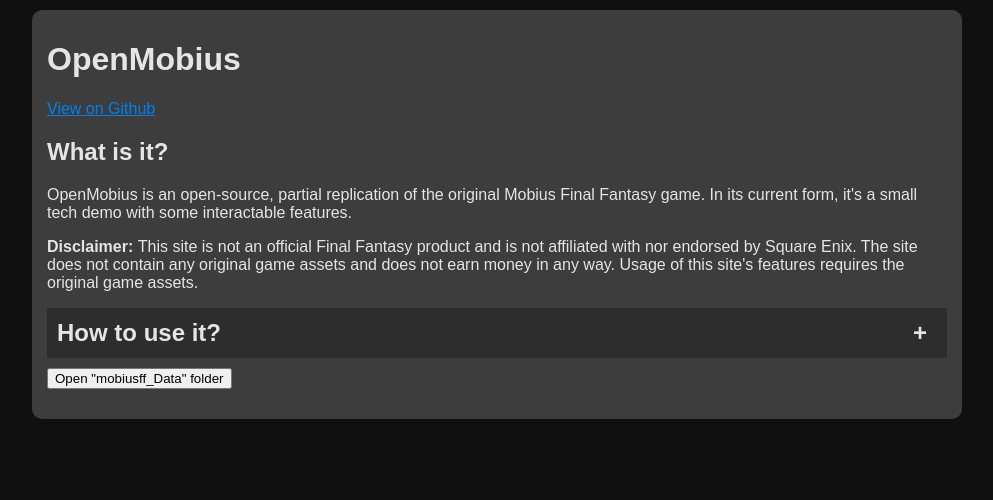
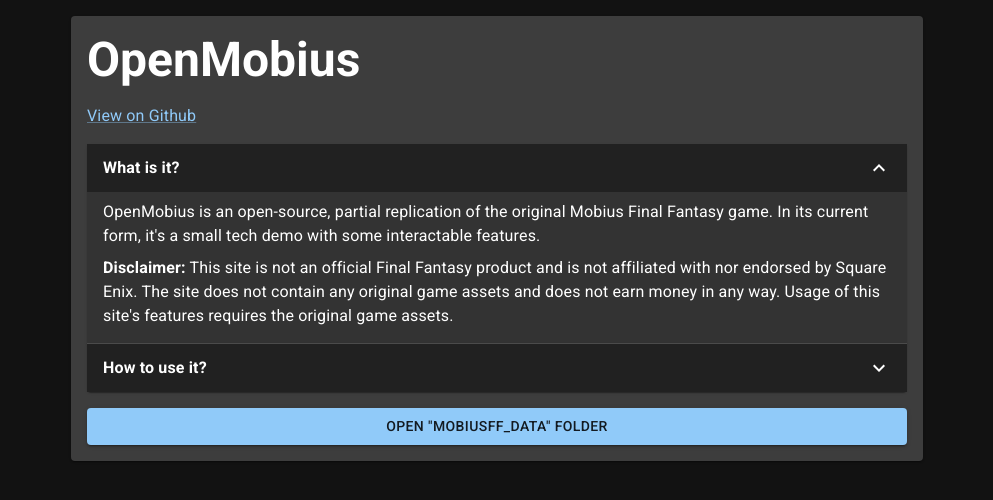
Before and after one commit to pohjantahti/openmobius, a React (Vite) app: page / in a window 1280 px wide. Shown: the top 500 px of the page, without its empty margins (143-1136 px from the left). Built offline with nearby package versions, Linux system fonts and the light colour scheme.

Commit message:
Migrate to Material UI

```diff
--- a/package.json
+++ b/package.json
@@ -5,6 +5,11 @@
     "private": true,
     "type": "module",
     "dependencies": {
+        "@emotion/react": "^11.11.3",
+        "@emotion/styled": "^11.11.0",
+        "@fontsource/roboto": "^5.0.8",
+        "@mui/icons-material": "^5.15.10",
+        "@mui/material": "^5.15.10",
         "react": "^18.2.0",
         "react-dom": "^18.2.0",
         "react-window": "^1.8.10"
--- a/src/index.css
+++ b/src/index.css
@@ -1,5 +1,5 @@
 body {
     margin: 0;
-    background-color: #101010;
+    background-color: #121212;
     font-family: Arial, sans-serif;
 }
--- a/src/pages/main-menu/Router.tsx
+++ b/src/pages/main-menu/Router.tsx
@@ -1,4 +1,5 @@
 import { useState } from "react";
+import { ScopedCssBaseline } from "@mui/material";
 import StartInfo from "./views/StartInfo";
 import MainMenu from "./views/MainMenu";
 import StartMenu from "../replica/components/view/StartMenu";
@@ -19,9 +20,15 @@ function Router() {
     return (
         <>
             {startInfoComplete ? (
-                routes[route]
+                route === "replica" ? (
+                    <StartMenu />
+                ) : (
+                    <ScopedCssBaseline>{routes[route]}</ScopedCssBaseline>
+                )
             ) : (
-                <StartInfo setStartInfoComplete={setStartMenuComplete} />
+                <ScopedCssBaseline>
+                    <StartInfo setStartInfoComplete={setStartMenuComplete} />
+                </ScopedCssBaseline>
             )}
         </>
     );
--- a/src/pages/main-menu/views/MainMenu.tsx
+++ b/src/pages/main-menu/views/MainMenu.tsx
@@ -1,5 +1,5 @@
+import { Card, CardActionArea, CardContent, Container, Stack, Typography } from "@mui/material";
 import { RouteOptions } from "../Router";
-import Box from "../components/Box";
 
 interface Props {
     setRoute: React.Dispatch<React.SetStateAction<RouteOptions>>;
@@ -8,61 +8,54 @@ interface Props {
 function MainMenu(props: Props) {
     const { setRoute } = props;
     return (
-        <div
-            style={{
-                display: "flex",
-                flexDirection: "column",
-                justifyContent: "center",
-                alignItems: "center",
-                width: "100%",
-            }}
-        >
-            <Box
-                style={{
-                    width: 900,
-                    height: 200,
-                    margin: 10,
-                    display: "flex",
-                    justifyContent: "center",
-                    alignItems: "center",
-                    flexDirection: "column",
-                }}
-            >
-                <h1>OpenMobius</h1>
-                <p>Choose your activity</p>
-            </Box>
-            <div
-                style={{
-                    display: "flex",
-                    justifyContent: "center",
-                    width: 900,
-                }}
-            >
-                <Box
-                    style={{
-                        width: "100%",
-                        height: 200,
-                        display: "flex",
-                        justifyContent: "center",
-                        alignItems: "center",
-                        margin: "0px 10px 0px 0px",
-                    }}
-                >
-                    <h1 onClick={() => setRoute("assetViewer")}>Asset Viewer</h1>
-                </Box>
-                <Box
-                    style={{
-                        width: "100%",
+        <Container maxWidth="md" sx={{ padding: 2 }}>
+            <Stack spacing={2}>
+                <Card
+                    sx={{
                         height: 200,
                         display: "flex",
                         justifyContent: "center",
                         alignItems: "center",
                     }}
                 >
-                    <h1 onClick={() => setRoute("replica")}>Replica</h1>
-                </Box>
-            </div>
-        </div>
+                    <CardContent>
+                        <Typography variant="h4" fontWeight="bold">
+                            OpenMobius
+                        </Typography>
+                    </CardContent>
+                </Card>
+                <Stack direction="row" spacing={2}>
+                    <Card sx={{ width: "50%" }} onClick={() => setRoute("assetViewer")}>
+                        <CardActionArea
+                            sx={{
+                                height: 150,
+                                display: "flex",
+                                justifyContent: "center",
+                                alignItems: "center",
+                            }}
+                        >
+                            <CardContent>
+                                <Typography variant="h5">Asset Viewer</Typography>
+                            </CardContent>
+                        </CardActionArea>
+                    </Card>
+                    <Card sx={{ width: "50%" }} onClick={() => setRoute("replica")}>
+                        <CardActionArea
+                            sx={{
+                                height: 150,
+                                display: "flex",
+                                justifyContent: "center",
+                                alignItems: "center",
+                            }}
+                        >
+                            <CardContent>
+                                <Typography variant="h5">Replica</Typography>
+                            </CardContent>
+                        </CardActionArea>
+                    </Card>
+                </Stack>
+            </Stack>
+        </Container>
     );
 }
 
--- a/src/pages/main-menu/views/StartInfo.tsx
+++ b/src/pages/main-menu/views/StartInfo.tsx
@@ -1,6 +1,17 @@
 import { setBaseDirectoryHandle } from "@extractor/fileSystemAccess";
-import Box from "../components/Box";
-import Collapse from "../components/Collapse";
+import {
+    Container,
+    Paper,
+    Typography,
+    Link,
+    Accordion,
+    AccordionSummary,
+    AccordionDetails,
+    Button,
+    Stack,
+    Box,
+} from "@mui/material";
+import ExpandMoreIcon from "@mui/icons-material/ExpandMore";
 
 interface Props {
     setStartInfoComplete: React.Dispatch<React.SetStateAction<boolean>>;
@@ -14,43 +25,47 @@ function StartInfo(props: Props) {
     };
 
     return (
-        <div
-            style={{
-                position: "absolute",
-                display: "flex",
-                justifyContent: "center",
-                width: "100%",
-            }}
+        <Container maxWidth="md">
+            <Paper sx={{ padding: 2, marginTop: 2 }}>
+                <Stack spacing={2}>
+                    <Typography variant="h3" fontWeight="bold">
+                        OpenMobius
+                    </Typography>
+                    <Link href="https://github.com/pohjantahti/openmobius">View on Github</Link>
+                    <Box>
+                        <Accordion defaultExpanded disableGutters>
+                            <AccordionSummary
+                                expandIcon={<ExpandMoreIcon />}
+                                sx={{ fontWeight: "bold", backgroundColor: "#212121" }}
                             >
-            <Box
-                style={{
-                    width: 900,
-                    margin: "10px",
-                    padding: "10px 15px 30px",
-                }}
+                                What is it?
+                            </AccordionSummary>
+                            <AccordionDetails sx={{ backgroundColor: "#333333" }}>
+                                <Typography variant="body1" marginBottom={1}>
+                                    OpenMobius is an open-source, partial replication of the
+                                    original Mobius Final Fantasy game. In its current form, it's a
+                                    small tech demo with some interactable features.
+                                </Typography>
+                                <Typography>
+                                    <b>Disclaimer:</b> This site is not an official Final Fantasy
+                                    product and is not affiliated with nor endorsed by Square Enix.
+                                    The site does not contain any original game assets and does not
+                                    earn money in any way. Usage of this site's features requires
+                                    the original game assets.
+                                </Typography>
+                            </AccordionDetails>
+                        </Accordion>
+                        <Accordion disableGutters>
+                            <AccordionSummary
+                                expandIcon={<ExpandMoreIcon />}
+                                sx={{ fontWeight: "bold", backgroundColor: "#212121" }}
                             >
-                <h1>OpenMobius</h1>
-
-                <a style={{ color: "#0080EE" }} href="https://github.com/pohjantahti/openmobius">
-                    View on Github
-                </a>
-
-                <h2>What is it?</h2>
+                                How to use it?
+                            </AccordionSummary>
+                            <AccordionDetails sx={{ backgroundColor: "#333333" }}>
                                 <p>
-                    OpenMobius is an open-source, partial replication of the original Mobius Final
-                    Fantasy game. In its current form, it's a small tech demo with some interactable
-                    features.
+                                    <b>Base requirements:</b>
                                 </p>
-                <p>
-                    <b>Disclaimer: </b>
-                    This site is not an official Final Fantasy product and is not affiliated with
-                    nor endorsed by Square Enix. The site does not contain any original game assets
-                    and does not earn money in any way. Usage of this site's features requires the
-                    original game assets.
-                </p>
-
-                <Collapse title="How to use it?">
-                    <p>Base requirements:</p>
                                 <ul>
                                     <li>Original Mobius Final Fantasy game assets (GL version)</li>
                                     <li>
@@ -64,20 +79,24 @@ function StartInfo(props: Props) {
                                     </li>
                                 </ul>
 
-                    <p>Instructions (written for Windows but applicable to any other OS)</p>
+                                <p>
+                                    <b>Instructions</b> (written for Windows but applicable to any
+                                    other OS)
+                                </p>
                                 <ol>
                                     <li>
                                         Figure out the location of your game assets:
                                         <ul>
                                             <li>If you know this, skip to 2.</li>
                                             <li>
-                                    If you do not know, they are likely in the default Steam
-                                    installation location (on Windows "C:\Program Files
-                                    (x86)\Steam\steamapps\common\MOBIUS FINAL FANTASY").
+                                                If you do not know, they are likely in the default
+                                                Steam installation location (on Windows "C:\Program
+                                                Files (x86)\Steam\steamapps\common\MOBIUS FINAL
+                                                FANTASY").
                                             </li>
                                             <li>
-                                    If you can't find them, searching for "mobiusff.exe" in File
-                                    Explorer may help you find them.
+                                                If you can't find them, searching for "mobiusff.exe"
+                                                in File Explorer may help you find them.
                                             </li>
                                         </ul>
                                     </li>
@@ -91,22 +110,30 @@ function StartInfo(props: Props) {
                                     <br />
 
                                     <li>
-                            Make sure that your game assets are not located in a protected folder
-                            that File System Access API can't access due to security reasons. If
-                            they are, copy them to a non-protected location.
+                                        Make sure that your game assets are not located in a
+                                        protected folder that File System Access API can't access
+                                        due to security reasons. If they are, copy them to a
+                                        non-protected location.
                                         <br />
                                         <br />
                                         Examples of protected folders:
                                         <ul>
-                                <li>"Program Files (x86)" (the default Steam location)</li>
-                                <li>Other Windows related folders: Program Files, Windows</li>
-                                <li>Some user folders: Downloads, Documents, Desktop</li>
+                                            <li>
+                                                "Program Files (x86)" (the default Steam location)
+                                            </li>
+                                            <li>
+                                                Other Windows related folders: Program Files,
+                                                Windows
+                                            </li>
+                                            <li>
+                                                Some user folders: Downloads, Documents, Desktop
+                                            </li>
                                         </ul>
                                         Examples of non-protected locations:
                                         <ul>
                                             <li>
-                                    A folder in the root of your Windows drive (for example,
-                                    "C:\mobiusfolder").
+                                                A folder in the root of your Windows drive (for
+                                                example, "C:\mobiusfolder").
                                             </li>
                                             <li>A folder in another drive (A, B, D, etc.)</li>
                                             <li>Some user folders: Pictures, Music, Videos</li>
@@ -115,10 +142,11 @@ function StartInfo(props: Props) {
                                     <br />
 
                                     <li>
-                            Once given access, this site will retain it to go through your game
-                            asset files, extracting the needed resources from them, as long as this
-                            site stays open in your browser. This site only reads files and will not
-                            create new or alter existing files in any way.
+                                        Once given access, this site will retain it to go through
+                                        your game asset files, extracting the needed resources from
+                                        them, as long as this site stays open in your browser. This
+                                        site only reads files and will not create new or alter
+                                        existing files in any way.
                                     </li>
                                     <br />
 
@@ -126,30 +154,37 @@ function StartInfo(props: Props) {
                                     <br />
 
                                     <li>
-                            Use the window to select the "mobiusff_Data" folder and click "Select
-                            folder".
+                                        Use the window to select the "mobiusff_Data" folder and
+                                        click "Select folder".
                                     </li>
                                     <ul>
-                            <li>If the folder was the correct one, asset loading will begin.</li>
                                         <li>
-                                If the loading does not begin, make sure you selected the correct
-                                folder and/or go back to 2.
+                                            If the folder was the correct one, asset loading will
+                                            begin.
                                         </li>
                                         <li>
-                                If the browser popup asks you to choose another folder, go back to
-                                3.
+                                            If the loading does not begin, make sure you selected
+                                            the correct folder and/or go back to 2.
                                         </li>
                                         <li>
-                                If clicking the button below doesn't do anything, go back to base
-                                requirements.
+                                            If the browser popup asks you to choose another folder,
+                                            go back to 3.
+                                        </li>
+                                        <li>
+                                            If clicking the button below doesn't do anything, go
+                                            back to base requirements.
                                         </li>
                                     </ul>
                                 </ol>
-                </Collapse>
-
-                <button onClick={handleOpenFolderButton}>Open "mobiusff_Data" folder</button>
+                            </AccordionDetails>
+                        </Accordion>
                     </Box>
-        </div>
+                    <Button variant="contained" onClick={handleOpenFolderButton}>
+                        Open "mobiusff_Data" folder
+                    </Button>
+                </Stack>
+            </Paper>
+        </Container>
     );
 }
 
```
Also changed, not shown: src/index.tsx (+26 -1 lines), src/pages/asset-viewer/AssetViewer.tsx (+41 -45 lines), 1 other file (tests, documents, lock files or other folders). Lines whose indentation alone changed are shown as unchanged.
